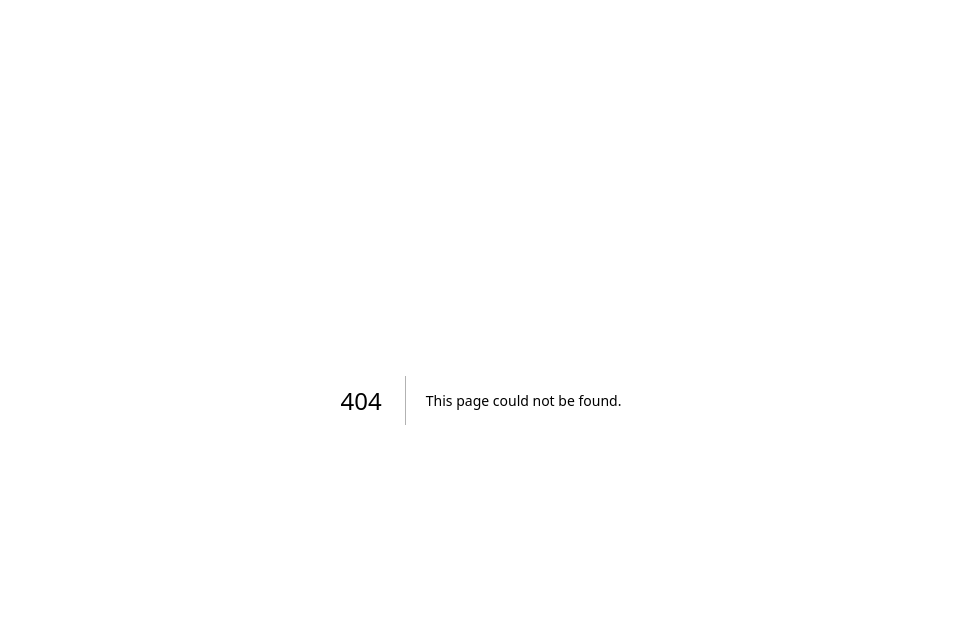
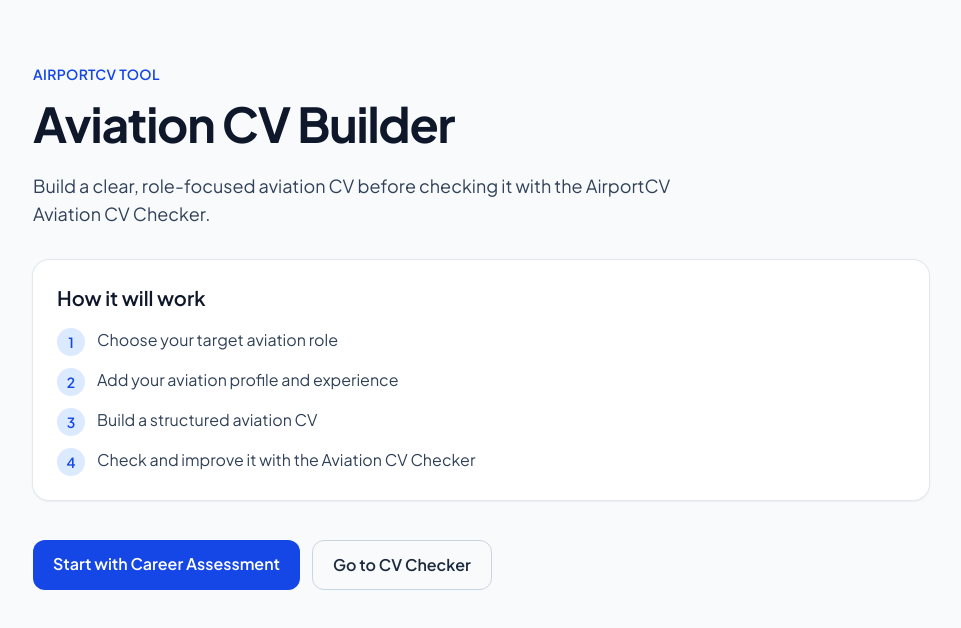
Before and after one commit to jjayakumaraero-eng/airportcv-web, a Next.js app: page /cv-builder in a window 1280 px wide. Before the commit this address had no page. Shown: the top 628 px of the page, without its empty margins (159-1120 px from the left). Built offline with nearby package versions, Linux system fonts and the light colour scheme.

Commit message:
Add aviation CV builder page shell

```diff
--- /dev/null
+++ b/app/cv-builder/page.tsx
@@ -0,0 +1,68 @@
+import Link from "next/link";
+
+export const metadata = {
+  title: "Aviation CV Builder | AirportCV",
+  description:
+    "Build a role-focused aviation CV for airport, airline, pilot, cabin crew, engineering and operations roles.",
+};
+
+const steps = [
+  "Choose your target aviation role",
+  "Add your aviation profile and experience",
+  "Build a structured aviation CV",
+  "Check and improve it with the Aviation CV Checker",
+];
+
+export default function CVBuilderPage() {
+  return (
+    <main className="min-h-screen bg-slate-50 px-6 py-16">
+      <section className="mx-auto max-w-4xl">
+        <p className="mb-4 text-sm font-semibold uppercase tracking-wide text-blue-700">
+          AirportCV Tool
+        </p>
+
+        <h1 className="mb-6 text-4xl font-bold tracking-tight text-slate-900 md:text-5xl">
+          Aviation CV Builder
+        </h1>
+
+        <p className="mb-8 max-w-2xl text-lg text-slate-700">
+          Build a clear, role-focused aviation CV before checking it with the
+          AirportCV Aviation CV Checker.
+        </p>
+
+        <div className="mb-10 rounded-2xl bg-white p-6 shadow-sm ring-1 ring-slate-200">
+          <h2 className="mb-4 text-xl font-semibold text-slate-900">
+            How it will work
+          </h2>
+
+          <ol className="space-y-3">
+            {steps.map((step, index) => (
+              <li key={step} className="flex gap-3 text-slate-700">
+                <span className="flex h-7 w-7 shrink-0 items-center justify-center rounded-full bg-blue-100 text-sm font-semibold text-blue-700">
+                  {index + 1}
+                </span>
+                <span>{step}</span>
+              </li>
+            ))}
+          </ol>
+        </div>
+
+        <div className="flex flex-col gap-3 sm:flex-row">
+          <Link
+            href="/career-coach"
+            className="rounded-xl bg-blue-700 px-5 py-3 text-center font-semibold text-white hover:bg-blue-800"
+          >
+            Start with Career Assessment
+          </Link>
+
+          <Link
+            href="/cv-checker"
+            className="rounded-xl border border-slate-300 px-5 py-3 text-center font-semibold text-slate-800 hover:bg-white"
+          >
+            Go to CV Checker
+          </Link>
+        </div>
+      </section>
+    </main>
+  );
+}
```
